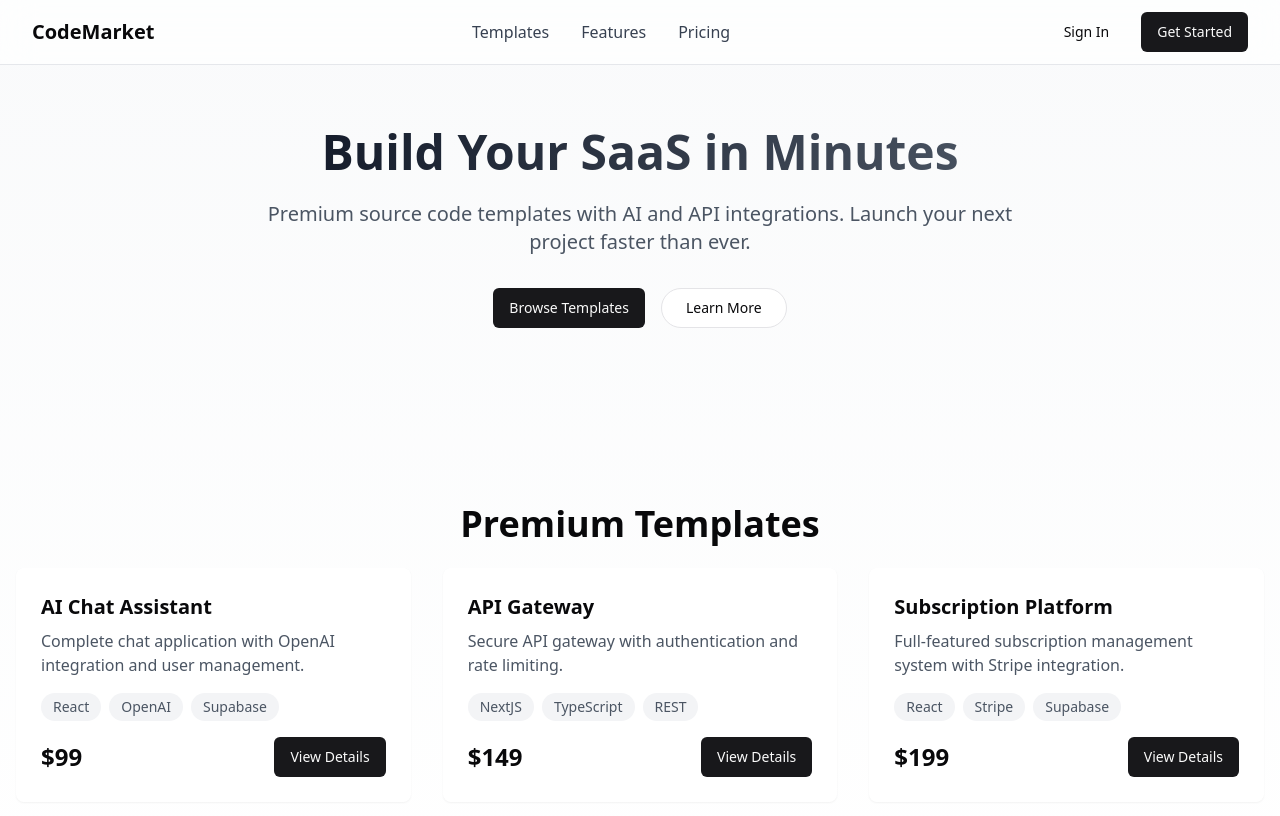
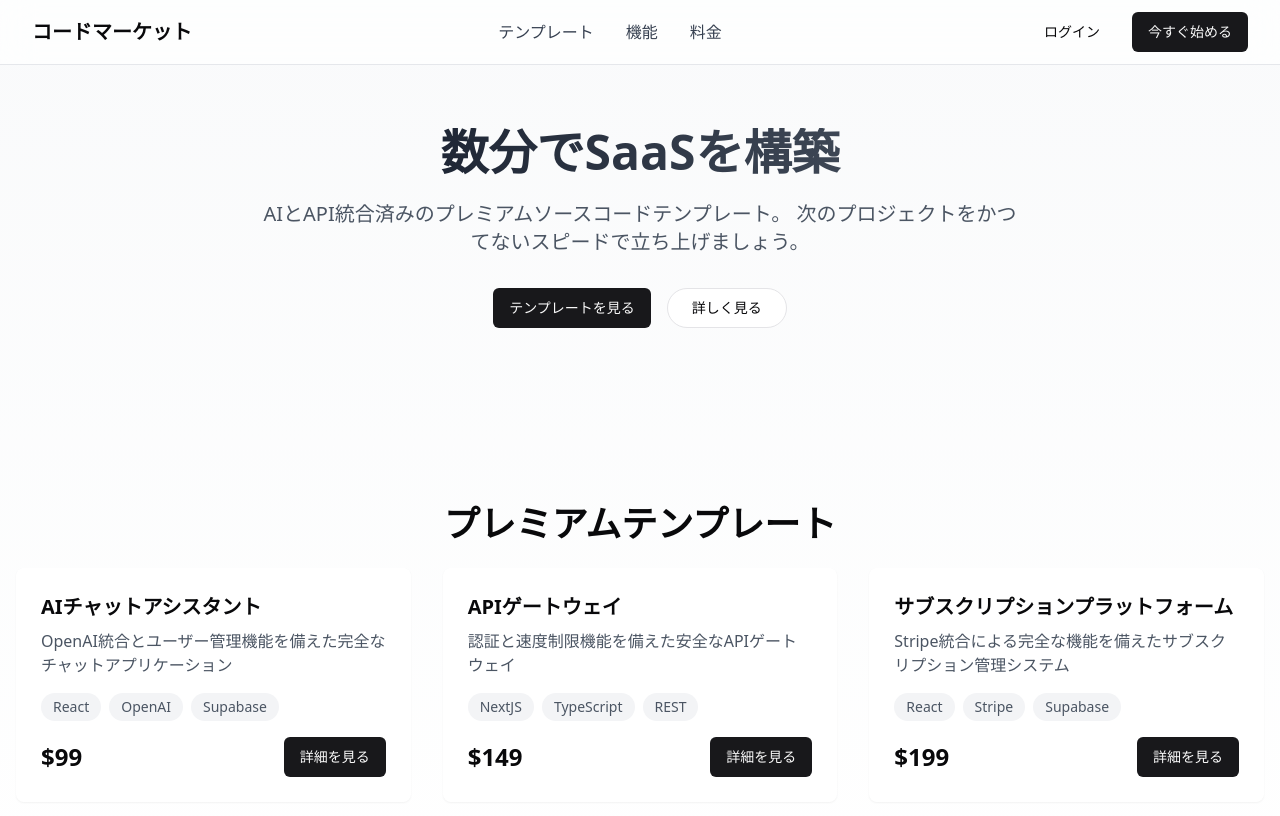
Before and after one commit to djishijima/ai-dev-bunshodo, a React (Vite) app: page / in a window 1280 px wide. Shown: the top 816 px of the page. Built offline with nearby package versions, Linux system fonts and the light colour scheme.

Commit message:
Translate to Japanese
Translate all the text in the repository to Japanese.

```diff
--- a/src/components/Hero.tsx
+++ b/src/components/Hero.tsx
@@ -16,18 +16,18 @@ export const Hero = () => {
         className="max-w-3xl mx-auto"
       >
         <h1 className="text-5xl font-bold mb-6 bg-clip-text text-transparent bg-gradient-to-r from-gray-900 to-gray-600">
-          Build Your SaaS in Minutes
+          数分でSaaSを構築
         </h1>
         <p className="text-xl text-gray-600 mb-8">
-          Premium source code templates with AI and API integrations.
-          Launch your next project faster than ever.
+          AIとAPI統合済みのプレミアムソースコードテンプレート。
+          次のプロジェクトをかつてないスピードで立ち上げましょう。
         </p>
         <div className="flex justify-center gap-4">
           <Button className="premium-button">
-            Browse Templates
+            テンプレートを見る
           </Button>
           <Button variant="outline" className="px-6 py-3 rounded-full">
-            Learn More
+            詳しく見る
           </Button>
         </div>
       </motion.div>
--- a/src/components/NavBar.tsx
+++ b/src/components/NavBar.tsx
@@ -12,24 +12,24 @@ export const NavBar = () => {
       <div className="max-w-7xl mx-auto px-4 sm:px-6 lg:px-8">
         <div className="flex justify-between h-16 items-center">
           <div className="flex-shrink-0">
-            <h1 className="text-xl font-bold">CodeMarket</h1>
+            <h1 className="text-xl font-bold">コードマーケット</h1>
           </div>
 
           <div className="hidden md:flex items-center space-x-8">
             <a href="#templates" className="text-gray-700 hover:text-gray-900 transition-colors">
-              Templates
+              テンプレート
             </a>
             <a href="#features" className="text-gray-700 hover:text-gray-900 transition-colors">
-              Features
+              機能
             </a>
             <a href="#pricing" className="text-gray-700 hover:text-gray-900 transition-colors">
-              Pricing
+              料金
             </a>
           </div>
 
           <div className="flex items-center space-x-4">
-            <Button variant="ghost">Sign In</Button>
-            <Button className="premium-button">Get Started</Button>
+            <Button variant="ghost">ログイン</Button>
+            <Button className="premium-button">今すぐ始める</Button>
           </div>
         </div>
       </div>
--- a/src/components/TemplateCard.tsx
+++ b/src/components/TemplateCard.tsx
@@ -34,7 +34,7 @@ export const TemplateCard = ({ title, description, price, technologies, index }:
         <div className="flex justify-between items-center">
           <span className="text-2xl font-bold">${price}</span>
           <Button className="premium-button">
-            View Details
+            詳細を見る
           </Button>
         </div>
       </Card>
--- a/src/components/TemplatesGrid.tsx
+++ b/src/components/TemplatesGrid.tsx
@@ -4,24 +4,23 @@ import { motion } from "framer-motion";
 
 const templates = [
   {
-    title: "AI Chat Assistant",
-    description: "Complete chat application with OpenAI integration and user management.",
+    title: "AIチャットアシスタント",
+    description: "OpenAI統合とユーザー管理機能を備えた完全なチャットアプリケーション",
     price: 99,
     technologies: ["React", "OpenAI", "Supabase"],
   },
   {
-    title: "API Gateway",
-    description: "Secure API gateway with authentication and rate limiting.",
+    title: "APIゲートウェイ",
+    description: "認証と速度制限機能を備えた安全なAPIゲートウェイ",
     price: 149,
     technologies: ["NextJS", "TypeScript", "REST"],
   },
   {
-    title: "Subscription Platform",
-    description: "Full-featured subscription management system with Stripe integration.",
+    title: "サブスクリプションプラットフォーム",
+    description: "Stripe統合による完全な機能を備えたサブスクリプション管理システム",
     price: 199,
     technologies: ["React", "Stripe", "Supabase"],
   },
-  // Add more templates as needed
 ];
 
 export const TemplatesGrid = () => {
@@ -32,7 +31,7 @@ export const TemplatesGrid = () => {
         animate={{ opacity: 1 }}
         className="max-w-7xl mx-auto"
       >
-        <h2 className="section-title">Premium Templates</h2>
+        <h2 className="section-title">プレミアムテンプレート</h2>
         <div className="grid grid-cols-1 md:grid-cols-2 lg:grid-cols-3 gap-8">
           {templates.map((template, index) => (
             <TemplateCard key={template.title} {...template} index={index} />
```
